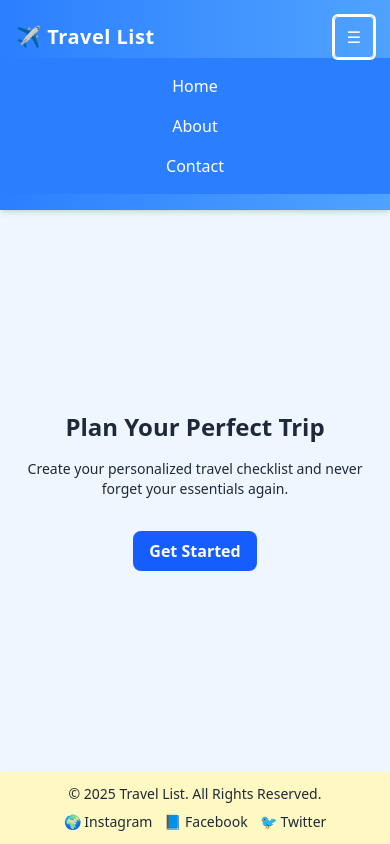
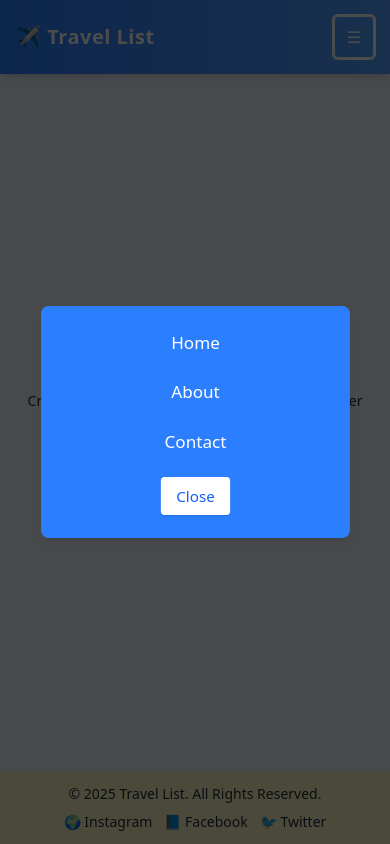
Before and after one commit to brunnoTripovichy/react-travel-list, a React (Vite) app: page / in a window 390 px wide. Both pictures are taken after a click on the button "Toggle navigation". Built offline with nearby package versions, Linux system fonts and the light colour scheme.

Commit message:
feat: improve ux for mobile menu

```diff
--- a/src/layouts/Header.tsx
+++ b/src/layouts/Header.tsx
@@ -51,14 +51,24 @@ const Header = () => {
         </button>
       </div>
 
-      {/* Mobile Dropdown Menu */}
-      {isOpen && (
-        <div className="md:hidden bg-blue-500">
-          <ul className="flex flex-col items-center gap-4 py-4 text-white">
+      {/* Mobile Fullscreen Overlay with True Transparent Background */}
+      <div
+        className={`fixed inset-0 bg-[rgba(0,0,0,0.7)] transition-opacity duration-300 flex items-center justify-center z-40 ${
+          isOpen ? 'opacity-100' : 'opacity-0 pointer-events-none'
+        }`}
+        onClick={() => setIsOpen(false)}
+      >
+        <div
+          className="bg-blue-500 w-5/6 max-w-sm p-6 rounded-lg shadow-lg text-center transition-transform transform
+                     duration-300 ease-in-out scale-95"
+          onClick={(e) => e.stopPropagation()} // Prevent closing when clicking inside
+        >
+          <ul className="flex flex-col gap-6 text-lg">
             <li>
               <a
                 href="#"
                 className="hover:underline focus:ring-2 focus:ring-white"
+                onClick={() => setIsOpen(false)}
               >
                 Home
               </a>
@@ -67,6 +77,7 @@ const Header = () => {
               <a
                 href="#"
                 className="hover:underline focus:ring-2 focus:ring-white"
+                onClick={() => setIsOpen(false)}
               >
                 About
               </a>
@@ -75,13 +86,23 @@ const Header = () => {
               <a
                 href="#"
                 className="hover:underline focus:ring-2 focus:ring-white"
+                onClick={() => setIsOpen(false)}
               >
                 Contact
               </a>
             </li>
           </ul>
+
+          {/* Close Button */}
+          <button
+            className="mt-6 px-4 py-2 bg-white text-blue-600 rounded shadow hover:bg-gray-200 focus:ring-2 focus:ring-blue-300"
+            onClick={() => setIsOpen(false)}
+            aria-label="Close menu"
+          >
+            Close
+          </button>
         </div>
-      )}
+      </div>
     </header>
   );
 };
```
